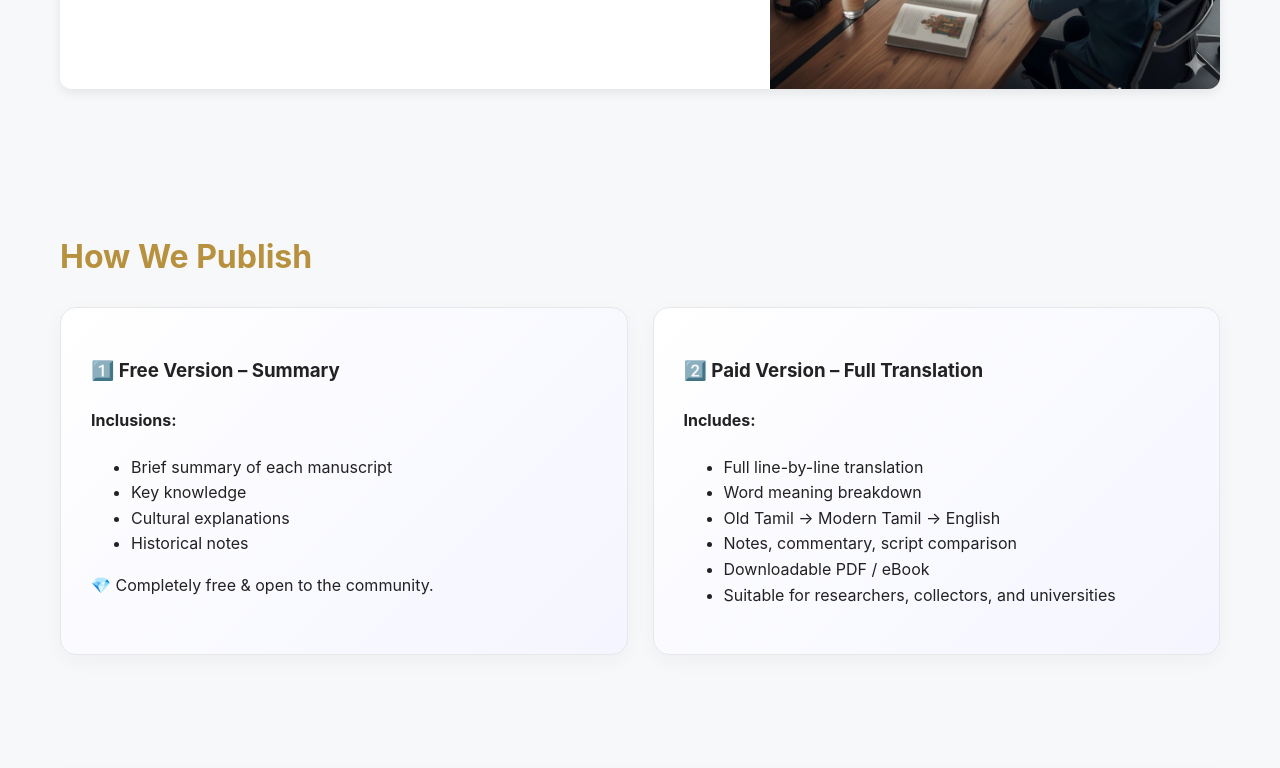
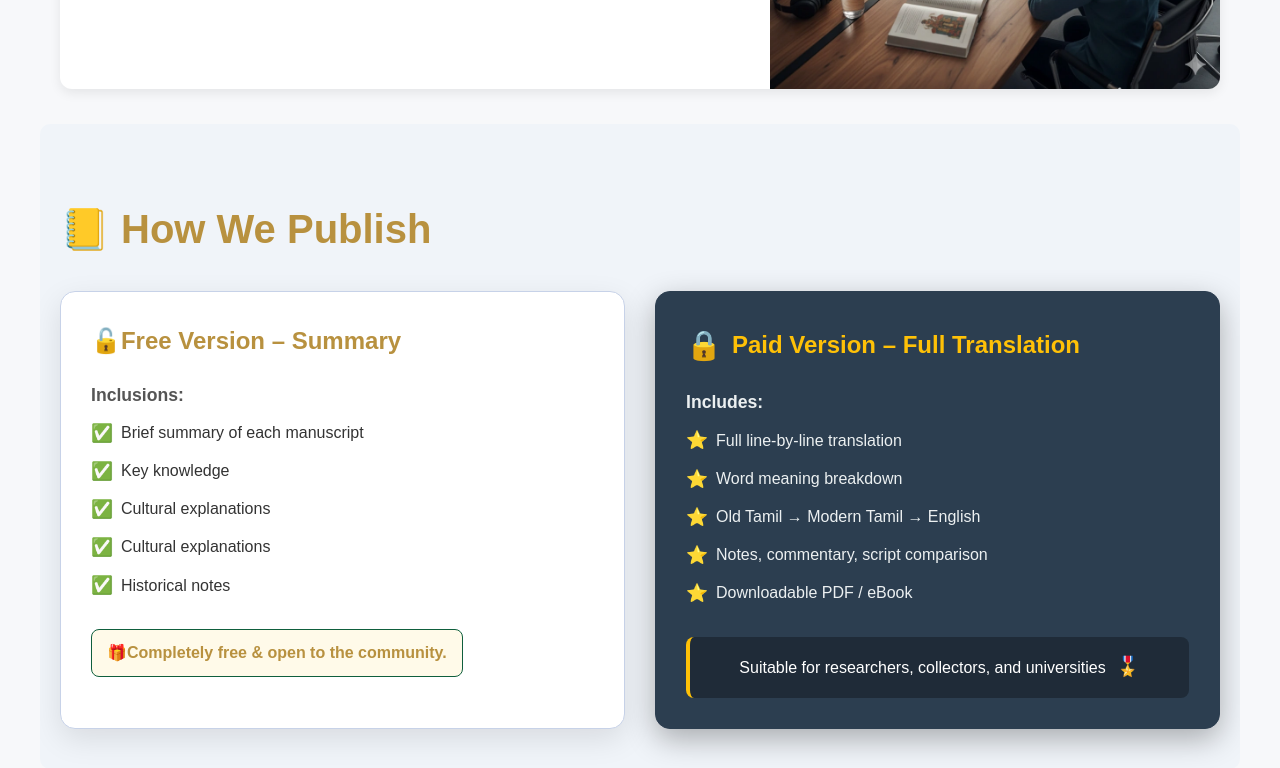
Before and after one commit to thivaharan-selvanayagam/mattakalappu-frontend, a Next.js app: page /manuscripts in a window 1280 px wide. Shown: the part 2820-3588 px from the top of the page. Built offline with nearby package versions, Linux system fonts and the light colour scheme.

Commit message:
publish plan added

```diff
--- a/pages/manuscripts.js
+++ b/pages/manuscripts.js
@@ -3,10 +3,16 @@ import Image from "next/image";
 import Navbar from "../components/Navbar";
 import Link from "next/link";
 
+<head>
+      <link rel="stylesheet" href="https://cdnjs.cloudflare.com/ajax/libs/font-awesome/5.15.4/css/all.min.css"></link>
+
+    </head>
 export default function ManuscriptProject() {
   return (
+
   <div>
     <Navbar />
+
     <div className="project-page">
 
       {/* HERO */}
@@ -156,40 +162,59 @@ export default function ManuscriptProject() {
         </div>
       </section>
 
+        {/* HOW WE PUBLISH new*/}
 
-        {/* HOW WE PUBLISH */}
-        <section className="section">
-          <h2 className="section-title"> How We Publish</h2>
+        <section class="how-we-publish">
+            <h2 class="publish-title">
+                <span class="icon-book-open">📒</span> How We Publish
+            </h2>
+            <i class="fa-regular fa-bookmark"></i>
 
-          <div className="grid-2">
-            <div className="publish-card">
-              <h3>1️⃣ Free Version – Summary</h3>
-              <h4>Inclusions:</h4>
-                <ul>
-                    <li>Brief summary of each manuscript</li>
-                    <li>Key knowledge</li>
-                    <li>Cultural explanations</li>
-                    <li>Historical notes</li>
-                </ul>
+            <div class="publish-options-container">
 
-                <p>&#128142; Completely free &amp; open to the community.</p>
+                <div class="version-card free-version">
+                    <h3 class="version-header">
+                       <span class="header-icon-free">🔓</span> Free Version – Summary
+                    </h3>
+
+                    <p class="inclusions-label">Inclusions:</p>
+                    <ul class="inclusions-list">
+                        <li><span class="list-icon">✅</span> Brief summary of each manuscript</li>
+                        <li><span class="list-icon">✅</span> Key knowledge</li>
+                        <li><span class="list-icon">✅</span> Cultural explanations</li>
+                        <li><span class="list-icon">✅</span> Cultural explanations</li>
+                        <li><span class="list-icon">✅</span> Historical notes</li>
+                    </ul>
+
+                    <div class="tag-free">
+                        <span class="tag-icon">🎁</span> Completely free & open to the community.
+                    </div>
+                </div>
+
+                <div class="version-card paid-version">
+                    <h3 class="version-header">
+                        <span class="header-icon-paid">🔒</span> Paid Version – Full Translation
+                    </h3>
+
+                    <p class="inclusions-label">Includes:</p>
+                    <ul class="inclusions-list">
+                        <li><span class="list-icon-paid">⭐</span> Full line-by-line translation</li>
+                        <li><span class="list-icon-paid">⭐</span> Word meaning breakdown</li>
+                        <li><span class="list-icon-paid">⭐</span> Old Tamil → Modern Tamil → English</li>
+                        <li><span class="list-icon-paid">⭐</span> Notes, commentary, script comparison</li>
+                        <li><span class="list-icon-paid">⭐</span> Downloadable PDF / eBook</li>
+                    </ul>
+
+                    <div class="tag-paid-audience">
+                        Suitable for researchers, collectors, and universities
+                        <span class="shield-icon">🎖️</span>
+                    </div>
+                </div>
+
             </div>
+        </section>
 
-            <div className="publish-card">
-              <h3>2️⃣ Paid Version – Full Translation</h3>
-              <h4>Includes:</h4>
-                <ul>
-                    <li>Full line-by-line translation</li>
-                    <li>Word meaning breakdown</li>
-                    <li>Old Tamil &rarr; Modern Tamil &rarr; English</li>
-                    <li>Notes, commentary, script comparison</li>
-                    <li>Downloadable PDF / eBook</li>
-                    <li>Suitable for researchers, collectors, and universities</li>
-                </ul>
-            </div>
 
-          </div>
-        </section>
 
         {/* 🌟 NEW: YOUR SUPPORT SECTION */}
           <section className="section">
@@ -222,7 +247,7 @@ export default function ManuscriptProject() {
           <div className="grid-3">
                     <div className="translation-sample fade-in">
             <h4>Old Tamil Script</h4>
-            <p>“நக்ஷத்திர அடிப்படையில் உடல் நோய்களின் காரண விளக்கம்…”</p>
+            <p>“𑿅𑿇𑿗𑿘𑿙𑿚𑿛 𑿤𑿥𑿦𑿧𑿨 𑿐𑿑𑿒𑿓𑿔 𑿁𑿂𑿃𑿄…”</p>
           </div>
 
           <div className="translation-sample fade-in">
--- a/styles/globals.css
+++ b/styles/globals.css
@@ -10,6 +10,7 @@
   --transition-speed: 0.3s;
   --button-clr: #2C9993;
   --hover-clr:#247A75;
+  --green-clr:#0F5F3D;
 }
 
 body {
--- a/styles/manuscripts.css
+++ b/styles/manuscripts.css
@@ -110,6 +110,207 @@
     color: var(--primary-color);
 }
 
+
+
+/* --- General Styles for the Redesigned Section --- */
+.how-we-publish {
+    /* Set a dark background for the whole section to allow the cards to stand out */
+    background-color: #f0f4f9; /* Light grey/blue background */
+    padding: 40px 20px;
+    position: relative;
+    overflow: hidden;
+    font-family: Arial, sans-serif;
+    border-radius: 10px;
+}
+
+/* Subtle Background Text Overlay (Optional: for a 'manuscript' feel) */
+.how-we-publish::before {
+    /* content: "தமிழின் தொன்மை வரலாறு" "தமிழின் தொன்மை வரலாறு";  */
+    position: absolute;
+    top: 0;
+    left: 0;
+    width: 100%;
+    height: 100%;
+    color: rgba(0, 0, 0, 0.04); /* Very light, transparent text */
+    font-size: 150px;
+    line-height: 1.5;
+    white-space: pre-wrap;
+    pointer-events: none;
+    z-index: 0; /* Keep it behind everything */
+    transform: rotate(-1deg);
+}
+
+/* Title Styling */
+.publish-title {
+    font-size: 2.5em;
+    font-weight: 700;
+    color: var(--primary-color);
+    text-align: left;
+    margin-bottom: 30px;
+    position: relative; /* Above the background text */
+    z-index: 1;
+}
+
+/* Container for the two cards */
+.publish-options-container {
+    display: flex;
+    gap: 30px;
+    justify-content: center;
+    max-width: 1200px;
+    margin: 0 auto;
+    position: relative;
+    z-index: 1;
+}
+
+/* --- Card Base Styles --- */
+.version-card {
+    flex: 1;
+    padding: 30px;
+    border-radius: 15px;
+    box-shadow: 0 10px 30px rgba(0, 0, 0, 0.1);
+    transition: transform 0.3s ease;
+    min-width: 300px;
+}
+
+.version-card:hover {
+    transform: translateY(-5px);
+}
+
+.version-header {
+    font-size: 1.5em;
+    font-weight: 600;
+    margin-top: 0;
+    margin-bottom: 20px;
+    display: flex;
+    align-items: center;
+}
+
+.inclusions-label {
+    font-weight: 700;
+    font-size: 1.1em;
+    color: #555;
+    margin-top: 20px;
+    margin-bottom: 10px;
+}
+
+.inclusions-list {
+    list-style: none;
+    padding: 0;
+    margin: 0 0 30px 0;
+}
+
+.inclusions-list li {
+    margin-bottom: 10px;
+    padding-left: 0; /* Remove default list padding */
+    display: flex;
+    align-items: center;
+    font-size: 1em;
+}
+
+/* --- Free Version Specific Styles --- */
+.free-version {
+    background-color: #ffffff;
+    border: 1px solid #c7d2e8;
+    color: #333;
+}
+
+.free-version .version-header {
+    color: var(--primary-color);
+}
+
+.header-icon {
+    margin-right: 10px;
+    font-size: 1.2em;
+    color: #007bff;
+}
+
+.list-icon {
+    color: #28a745; /* Green checkmark */
+    margin-right: 8px;
+    font-size: 1.1em;
+}
+
+.tag-free {
+    text-align: center;
+    padding: 10px 15px;
+    background-color: #fffae9; /* Light blue tag background */
+    color: var(--primary-color);
+    font-weight: 600;
+    border-radius: 8px;
+    border: 1px solid var(--green-clr);
+    display: inline-flex;
+    align-items: center;
+}
+
+.tag-icon {
+    color: var(--primary-color);
+}
+
+/* --- Paid Version Specific Styles --- */
+.paid-version {
+    background-color: #2c3e50; /* Dark blue background */
+    color: #ecf0f1; /* Light text */
+    border: 1px solid #2c3e50;
+    box-shadow: 0 10px 30px rgba(0, 0, 0, 0.3); /* Stronger shadow */
+}
+
+.paid-version .version-header {
+    color: #ffc107; /* Gold/Yellow header text */
+}
+
+.paid-version .inclusions-label {
+    color: #ecf0f1;
+}
+
+.header-icon-paid {
+    margin-right: 10px;
+    font-size: 1.2em;
+    color: #ffc107;
+}
+
+.list-icon-paid {
+    color: #ffc107; /* Gold star */
+    margin-right: 8px;
+    font-size: 1.1em;
+}
+
+.tag-paid-audience {
+    text-align: center;
+    padding: 15px;
+    background-color: rgba(0, 0, 0, 0.3); /* Slightly transparent dark background */
+    color: #ffffff;
+    font-weight: 500;
+    border-radius: 8px;
+    border-left: 4px solid #ffc107; /* Gold accent line */
+    margin-top: auto; /* Push it to the bottom */
+    display: flex;
+    justify-content: center;
+    align-items: center;
+}
+
+.shield-icon {
+    margin-left: 10px;
+    color: #ffc107;
+    font-size: 1.2em;
+}
+
+/* --- Responsive adjustments --- */
+@media (max-width: 768px) {
+    .publish-options-container {
+        flex-direction: column; /* Stack cards vertically on smaller screens */
+        gap: 20px;
+    }
+
+    .publish-title {
+        font-size: 2em;
+    }
+
+    .how-we-publish::before {
+        font-size: 80px;
+    }
+}
+
+
 /* Optional: Mobile Responsiveness */
 @media (max-width: 768px) {
     .grid-container {
```
